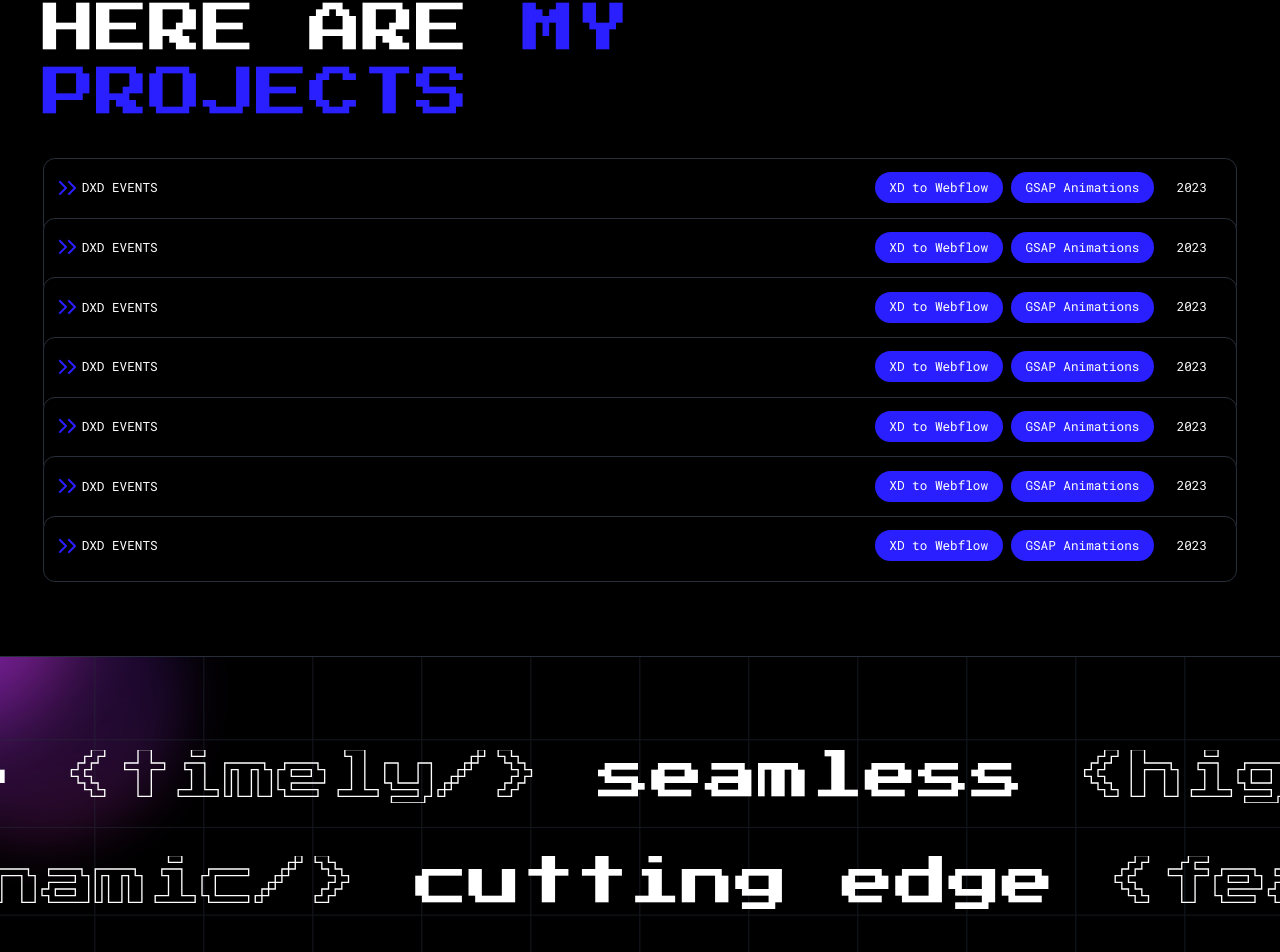
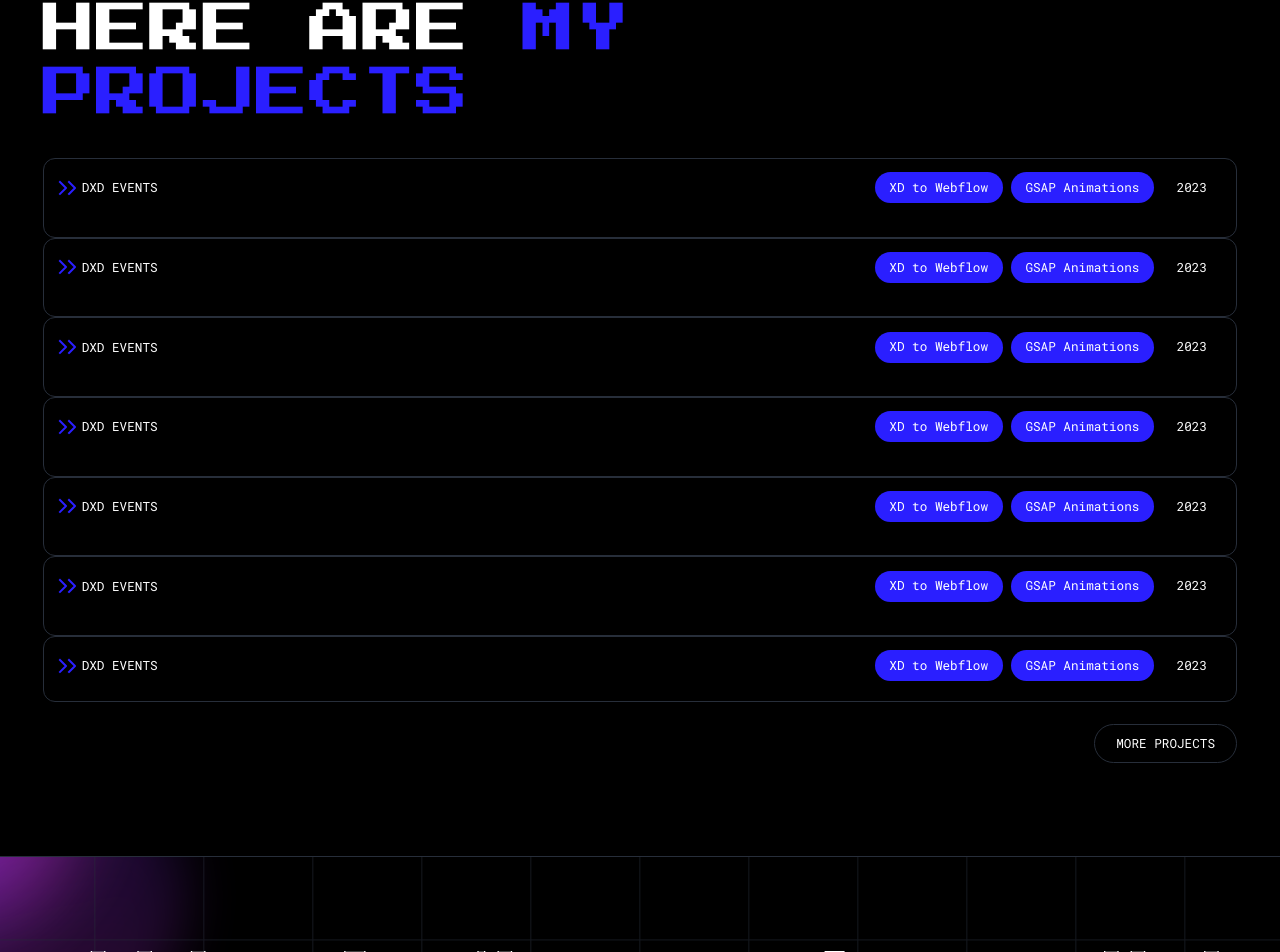
Before and after one commit to hakhan1999/HassanAK-Portfolio, a React (Vite) app: page / in a window 1280 px wide. Shown: the part 2421-3373 px from the top of the page. Built offline with nearby package versions, Linux system fonts and the light colour scheme; a web font is replaced by a local one.

Commit message:
portfolio more projects btn

```diff
--- a/src/components/Portfolio.jsx
+++ b/src/components/Portfolio.jsx
@@ -80,6 +80,9 @@
           <Project key={item.id} project={item} />
         ))}
       </div>
+      <div className="btn-wrapper">
+        <button>More Projects</button>
+      </div>
     </section>
   );
 };
--- a/src/styles/Portfolio.css
+++ b/src/styles/Portfolio.css
@@ -27,6 +27,8 @@
     display: flex;
     align-items: center;
     gap: 0.5rem;
+    position: relative;
+    z-index: 1;
 }
 
 .project-top .left p {
@@ -115,3 +117,65 @@
 .project:last-child .project-bottom .project-description {
     margin-bottom: 0;
 }
+
+.project-top .left:before {
+    content: '';
+    background-color: var(--gradient-blue);
+    opacity: 0;
+    filter: blur(1.25rem);
+    border-radius: 50%;
+    transition: all 0.4s ease-out;
+    position: absolute;
+    inset: 0% -20% 0% -15%;
+    width: 11.813rem;
+    height: 3.125rem;
+    z-index: -1;
+}
+
+.project .wrapper:hover .project-top .left::before {
+    opacity: 1;
+}
+
+.project .wrapper:last-child{
+    margin-bottom: 0;
+}
+
+.btn-wrapper button {
+    padding: 1rem 2rem;
+    display: block;
+    width: fit-content;
+    margin-top: 2rem;
+    text-transform: uppercase;
+    font-size: var(--para-size);
+    border: 0.094rem solid var(--border-color);
+    border-radius: 3.125rem;
+    position: relative;
+    z-index: 1;
+    background: transparent;
+    font-family: 'Roboto Mono';
+    color: white;
+    cursor: pointer;
+}
+
+.btn-wrapper {
+    display: flex;
+    justify-content: flex-end;
+}
+
+.btn-wrapper button:before {
+    content: '';
+    background-image: radial-gradient(circle, #2a1fffb3, #5b185980);
+    width: 100%;
+    height: 100%;
+    position: absolute;
+    left: 0;
+    top: 0;
+    border-radius: 3.125rem;
+    opacity: 0;
+    transition: all 0.4s ease-out;
+    z-index: -1;
+}
+
+.btn-wrapper button:hover:before {
+    opacity: 1;
+}
```
